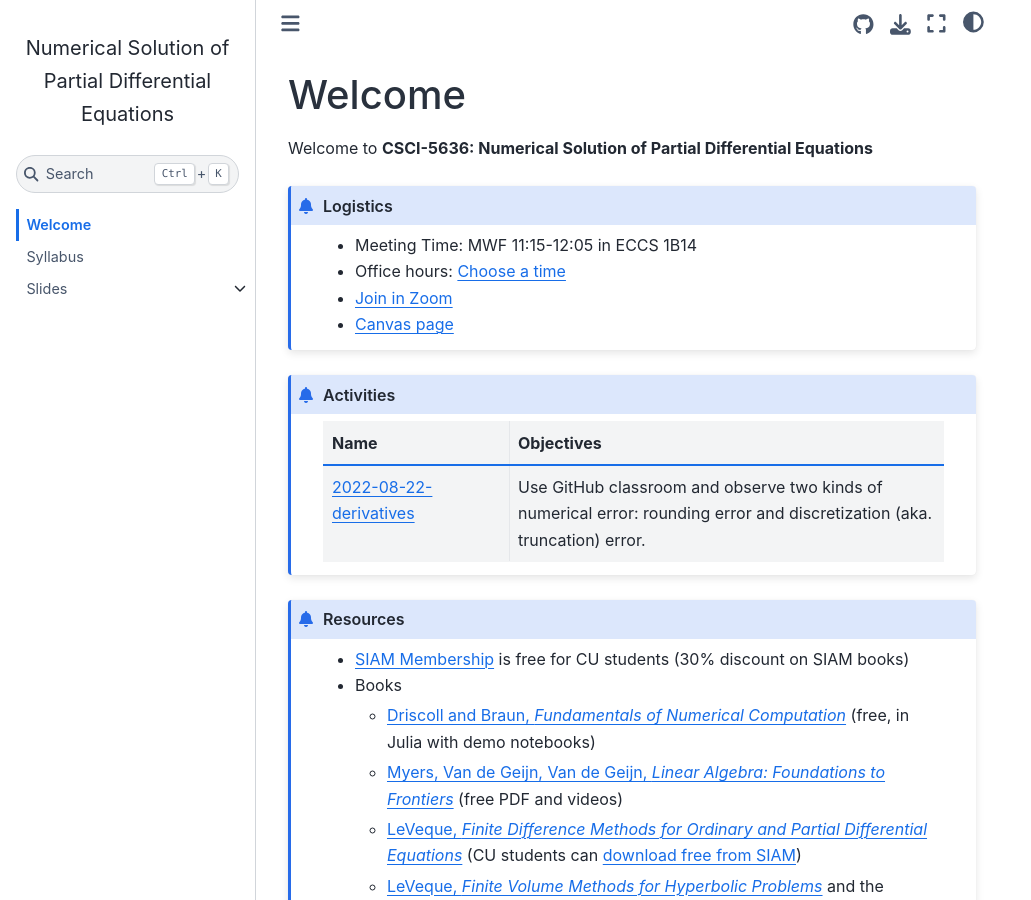
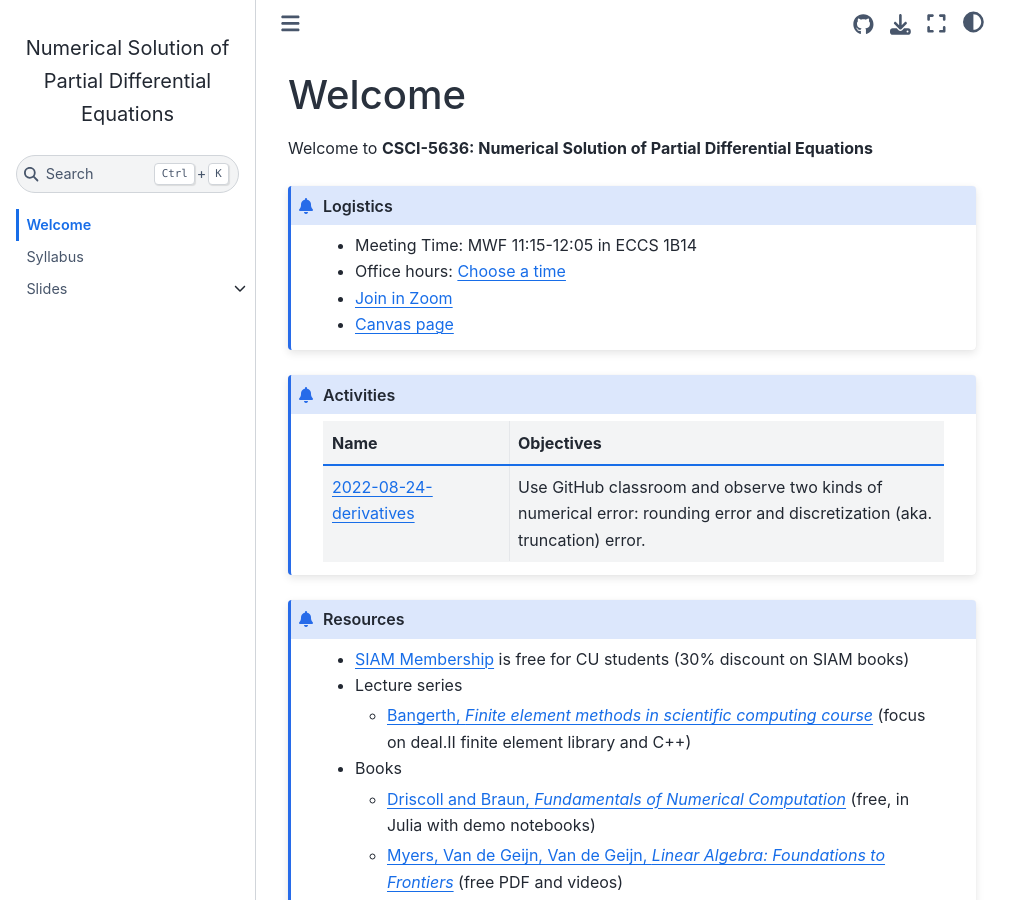
Before and after one commit to cu-numpde/fall22, a Jupyter Book: the page built from index.md, in a window 1280 px wide and 900 px high. Shown: the whole window, without its empty margins (0-1031 px from the left). Built offline with Jupyter Book 1.0.4 settings and Sphinx 7.4.7 and the Sphinx Book theme 1.1.4, drawn with Linux system fonts in a browser that asks for light colours; pages that are not in the unit, such as notebooks, are missing from menus.

Commit message:
2022-08-24-finite-differences

```diff
--- a/_toc.yml
+++ b/_toc.yml
@@ -8,3 +8,4 @@
 - file: slides
   sections:
   - file: slides/2022-08-22-first-day.ipynb
+  - file: slides/2022-08-24-finite-differences.ipynb
--- a/index.md
+++ b/index.md
@@ -16,7 +16,7 @@
 
 * - Name
   - Objectives
-* - [2022-08-22-derivatives](https://classroom.github.com/a/Y_75hFL8)
+* - [2022-08-24-derivatives](https://classroom.github.com/a/8I4O5IcG)
   - Use GitHub classroom and observe two kinds of numerical error: rounding error and discretization (aka. truncation) error.
 :::
 ::::
@@ -24,6 +24,8 @@
 :::{admonition} Resources
 
 * [SIAM Membership](http://www.siam.org/students/memberships.php) is free for CU students (30% discount on SIAM books)
+* Lecture series
+  * [Bangerth, *Finite element methods in scientific computing course*](https://www.math.colostate.edu/~bangerth/videos.html) (focus on deal.II finite element library and C++)
 * Books
   * [Driscoll and Braun, *Fundamentals of Numerical Computation*](https://fncbook.github.io/fnc/frontmatter.html) (free, in Julia with demo notebooks)
   * [Myers, Van de Geijn, Van de Geijn, *Linear Algebra: Foundations to Frontiers*](http://www.ulaff.net/downloads.html) (free PDF and videos)
```
Also changed, not shown: 3 other files.
